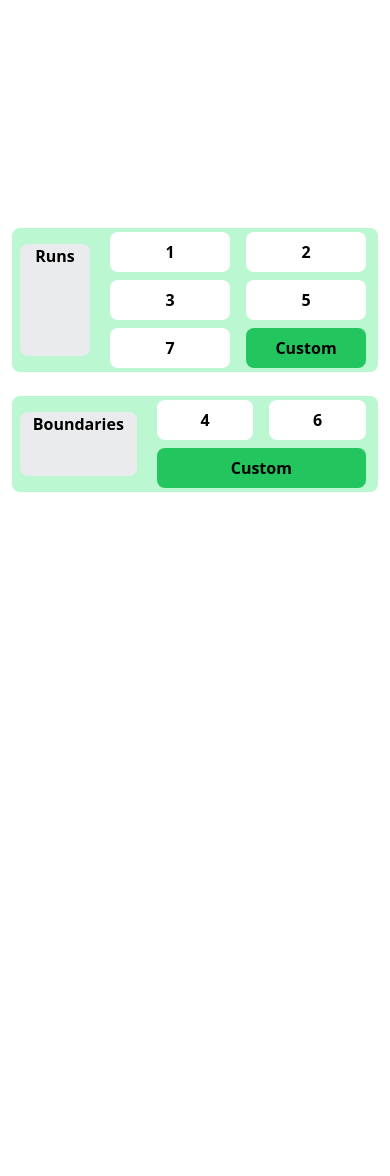
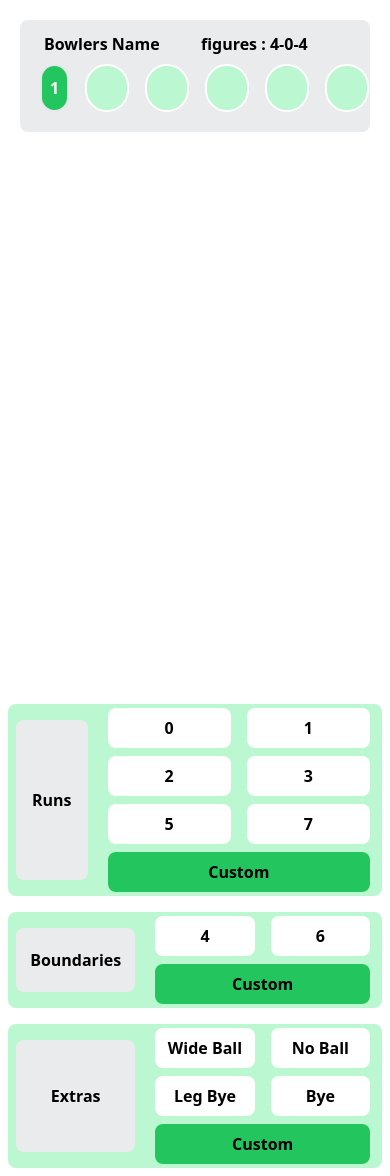
Before and after one commit to BadPotato1007/sports-scoring-app, a plain HTML site: page templates/cricket_scoring_page.html in a window 390 px wide. Before the commit the page ends 844 px from the top, so only its background shows below. Drawn offline with nearby package versions, Linux system fonts and the light colour scheme.

Commit message:
updated the cricket scoreing page

```diff
--- a/templates/cricket_scoring_page.html
+++ b/templates/cricket_scoring_page.html
@@ -20,7 +20,31 @@
   }
 </style>
 <body>
-<div class="sm:visible invisible grid grid-rows-1 md:grid-rows-2">
+
+
+    <div class="flex inform-box-sytles w-5/5 flex-col p-3 rounded-lg m-5  bg-grey-400 h-3/5">
+        <div class="flex">
+            <div class="basis-1/2 items-end font-bold justify-center ml-3 ">Bowlers Name</div>
+            <div class="basis-1/2 font-semibold">figures : 4-0-4</div>
+        </div>
+        <div>
+            <div class="flex">
+                <button class="m-2 bg-green-500 text-white font-bold p-2 border-2  rounded-full w-12 h-12 flex items-center justify-center">1</button>
+                <div class="m-2  rounded-full w-12 h-12 flex items-center justify-center border-2 border-white p-5 bg-green-200 font-semibold"></div>
+                <div class="m-2  rounded-full w-12 h-12 flex items-center justify-center border-2 border-white p-5 bg-green-200 font-semibold"></div>
+                <div class="m-2  rounded-full w-12 h-12 flex items-center justify-center border-2 border-white p-5 bg-green-200 font-semibold"></div>
+                <div class="m-2  rounded-full w-12 h-12 flex items-center justify-center border-2 border-white p-5 bg-green-200 font-semibold"></div>
+                <div class="m-2  rounded-full w-12 h-12 flex items-center justify-center border-2 border-white p-5 bg-green-200 font-semibold"></div>
+
+            </div>
+        </div>
+
+    </div>
+
+<div class="sm:visible  invisible grid grid-rows-3 md:grid-rows-3">
+
+
+
     <div class="m-3 bg-green-200 flex flex-row sm:flex-row  rounded-lg content-center p-4">
             <div class="h-20 w-3/5  inform-box-sytles flex rounded-lg items-center font-bold justify-center mx-2">Runs</div>
 
@@ -43,40 +67,88 @@
                 <div class="h-20 box-styles flex rounded-lg items-center font-bold justify-center w-3/5 mx-2">7</div>
             </div>
 
+            <div class="m-3 bg-green-200 flex flex-row sm:flex-row  rounded-lg content-center p-4">
+                <div class="h-20 w-3/5  inform-box-sytles flex rounded-lg items-center font-bold justify-center mx-2">Extras</div>
+                <button class="h-20 box-styles flex rounded-lg items-center font-bold justify-center w-1/5 mx-2">Wide Ball</button>
+                <button class="h-20 box-styles flex rounded-lg items-center font-bold justify-center w-1/5 mx-2">No Ball</button>
+                <button class="h-20 box-styles flex rounded-lg items-center font-bold justify-center w-1/5 mx-2">Leg Bye</button>
+                <button class="h-20 box-styles flex rounded-lg items-center font-bold justify-center w-1/5 mx-2">Bye</button>
+                <div class="h-20 box-styles flex rounded-lg items-center bg-green-500 font-bold justify-center w-1/5 mx-2">Custom</div>
+            </div>
+
+
+            <div class="m-3 bg-green-200 flex flex-row sm:flex-row  rounded-lg content-center p-4">
+                <div class="h-20 w-3/5  inform-box-sytles flex rounded-lg items-center font-bold justify-center mx-2">Boundaries</div>
+                    <div class="h-20 sm:h-20 box-styles flex rounded-lg items-center font-bold justify-center w-1/5 sm:w-3/5 mx-2">4</div>
+                    <div class="h-20 box-styles flex rounded-lg items-center font-bold justify-center w-1/5 sm:w-3/5 mx-2">6</div>
+                    <div class="h-20 box-styles flex rounded-lg items-center bg-green-500 font-bold justify-center w-1/5 mx-2">Custom</div>
+                </div>
+            </div>
+
+
+
+        </div>
+
+
+    </div>
+
+
+
+</div>
+
+
+<div class="sm:invisible sm:hidden sm:block visible  grid grid-rows-1 ">
+    <div class="m-2 bg-green-200 flex flex-row rounded-lg ">
+        <div class="h-30 w-1/5 m-4 inform-box-sytles flex rounded-lg items-center font-bold justify-center mx-2">Runs</div>
+        <div class="grid-cols-7	 w-4/5  font-bold  ">
+            <div class="flex p-1">
+                <button class="h-10 box-styles flex rounded-lg items-center font-bold justify-center w-3/5 mx-2">0</button>
+                <button class="h-10 box-styles flex rounded-lg items-center font-bold justify-center w-3/5 mx-2">1</button>
+            </div>
+            <div class="flex p-1">
+                <button class="h-10 box-styles flex rounded-lg items-center font-bold justify-center w-3/5 mx-2">2</button>
+                <button class="h-10 box-styles flex rounded-lg items-center font-bold justify-center w-3/5 mx-2">3</button>
+            </div>
+            <div class="flex p-1">
+                <button class="h-10 box-styles flex rounded-lg items-center font-bold justify-center w-3/5 mx-2">5</button>
+                <button class="h-10 box-styles flex rounded-lg items-center font-bold justify-center w-3/5 mx-2">7</button>
+            </div>
+            <div class="flex p-1">
+                <button class="h-10 box-styles flex rounded-lg items-center bg-green-500 font-bold justify-center w-full mx-2">Custom</button>
+            </div>
 
         </div>
 
     </div>
 
 
-<div class="sm:invisible visible  grid grid-rows-1 ">
-    <div class="m-3 bg-green-200 flex flex-row   rounded-lg ">
-        <div class="h-30 w-1/5 m-4 inform-box-sytles flex rounded-lg items-start font-bold justify-center mx-2">Runs</div>
+    <div class="m-2 bg-green-200 flex flex-row   rounded-lg ">
+        <div class="h-30 w-2/5 m-4 inform-box-sytles flex rounded-lg items-center font-bold justify-center mx-2">Boundaries</div>
         <div class="grid-cols-7	 w-4/5  font-bold  ">
             <div class="flex p-1">
-                <div class="h-10 box-styles flex rounded-lg items-center font-bold justify-center w-3/5 mx-2">1</div>
-                <div class="h-10 box-styles flex rounded-lg items-center font-bold justify-center w-3/5 mx-2">2</div>
+                <button class="h-10 box-styles flex rounded-lg items-center font-bold justify-center w-3/5 mx-2">4</button>
+                <button class="h-10 box-styles flex rounded-lg items-center font-bold justify-center w-3/5 mx-2">6</button>
             </div>
             <div class="flex p-1">
-                <div class="h-10 box-styles flex rounded-lg items-center font-bold justify-center w-3/5 mx-2">3</div>
-                <div class="h-10 box-styles flex rounded-lg items-center font-bold justify-center w-3/5 mx-2">5</div>
-            </div>
-            <div class="flex p-1">
-                <div class="h-10 box-styles flex rounded-lg items-center font-bold justify-center w-3/5 mx-2">7</div>
-                <div class="h-10 box-styles flex rounded-lg items-center bg-green-500 font-bold justify-center w-3/5 mx-2">Custom</div>
+                <button class="h-10 box-styles flex rounded-lg items-center bg-green-500 font-bold justify-center w-full mx-2">Custom</button>
             </div>
         </div>
 
     </div>
-    <div class="m-3 bg-green-200 flex flex-row   rounded-lg ">
-        <div class="h-30 w-2/5 m-4 inform-box-sytles flex rounded-lg items-start font-bold justify-center mx-2">Boundaries</div>
+
+    <div class="m-2 bg-green-200 flex flex-row   rounded-lg ">
+        <div class="h-30 w-2/5 m-4 inform-box-sytles flex rounded-lg items-center font-bold justify-center mx-2">Extras</div>
         <div class="grid-cols-7	 w-4/5  font-bold  ">
             <div class="flex p-1">
-                <div class="h-10 box-styles flex rounded-lg items-center font-bold justify-center w-3/5 mx-2">4</div>
-                <div class="h-10 box-styles flex rounded-lg items-center font-bold justify-center w-3/5 mx-2">6</div>
+                <button class="h-10 box-styles flex rounded-lg items-center font-bold justify-center w-3/5 mx-2">Wide Ball</button>
+                <button class="h-10 box-styles flex rounded-lg items-center font-bold justify-center w-3/5 mx-2">No Ball</button>
             </div>
             <div class="flex p-1">
-                <div class="h-10 box-styles flex rounded-lg items-center bg-green-500 font-bold justify-center w-full mx-2">Custom</div>
+                <button class="h-10 box-styles flex rounded-lg items-center font-bold justify-center w-3/5 mx-2">Leg Bye</button>
+                <button class="h-10 box-styles flex rounded-lg items-center font-bold justify-center w-3/5 mx-2">Bye</button>
+            </div>
+            <div class="flex p-1">
+                <button class="h-10 box-styles flex rounded-lg items-center bg-green-500 font-bold justify-center w-full mx-2">Custom</button>
             </div>
         </div>
 
```
Lines whose indentation alone changed are shown as unchanged.
